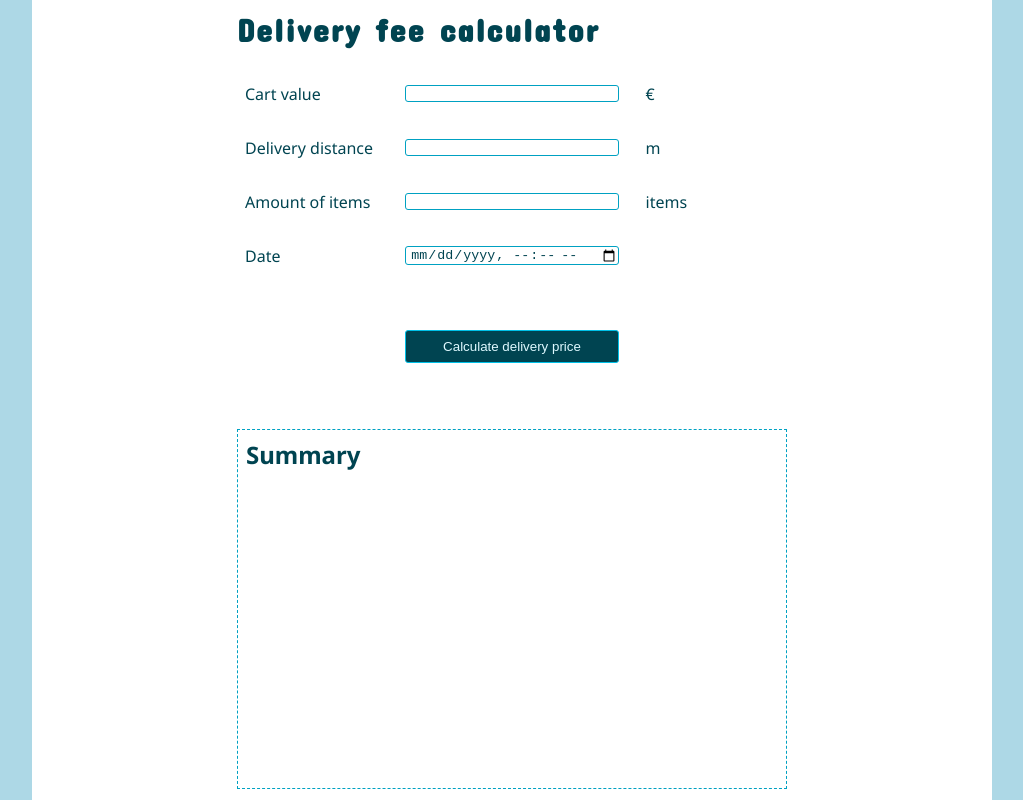
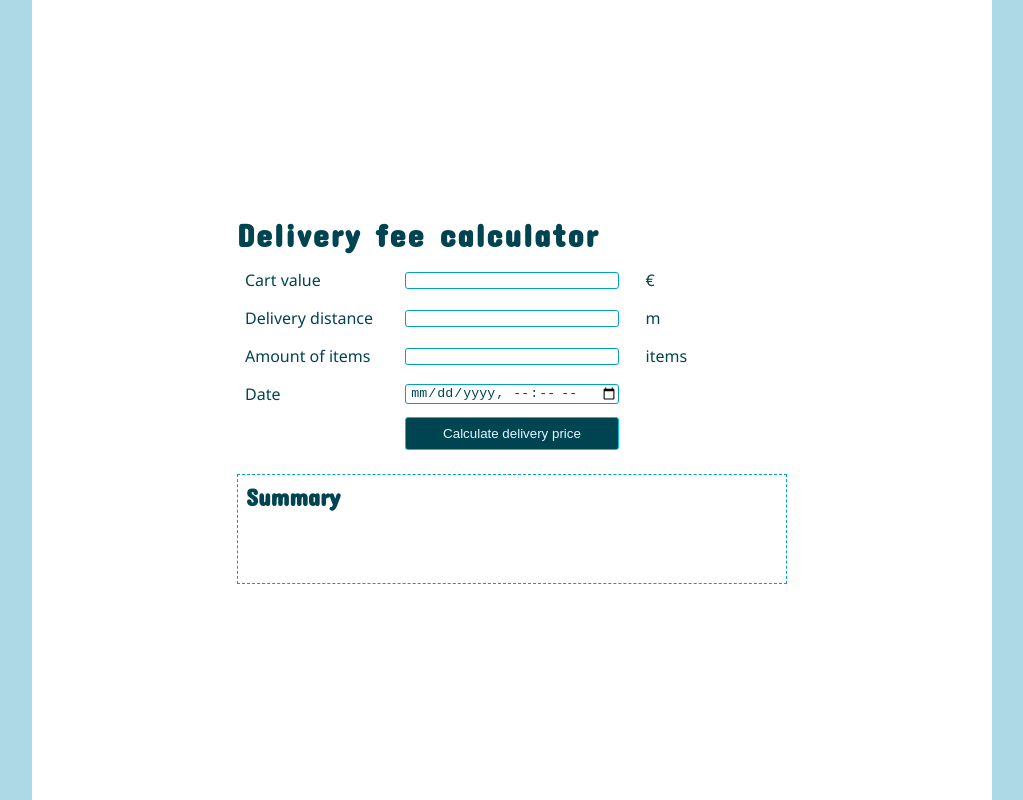
Before and after one commit to JerryUusis/delivery_fee_calculator, a React (Vite) app: page / in a window 1280 px wide. Shown: the whole page, without its empty margins (128-1151 px from the left). Built offline with nearby package versions, Linux system fonts and the light colour scheme.

Commit message:
Update spacing rules

```diff
--- a/src/index.css
+++ b/src/index.css
@@ -35,7 +35,7 @@
     width: 75%;
     display: flex;
     flex-direction: column;
-    justify-content: space-evenly;
+    justify-content: center;
     align-items: center;
     background-color: white;
 }
@@ -52,8 +52,8 @@
 
 form {
     width: 75%;
-    height: 45%;
     max-width: 550px;
+    margin-bottom: 1rem;
 }
 
 .input-fields-container {
@@ -65,7 +65,7 @@ form {
 
 .input-container {
     display: flex;
-    padding: 1rem 0;
+    padding: 0.5rem 0;
     flex-wrap: nowrap;
     align-items: center;
     justify-content: space-between;
@@ -95,6 +95,7 @@ form {
     border-radius: 3px;
     padding: 0.5rem 0;
     transition: 125ms all;
+    margin-top: 0.25rem;
 }
 
 .input-fields-container button:hover {
@@ -117,7 +118,7 @@ input {
     position: relative;
     /* display: flex; */
     flex-direction: column;
-    height: 45%;
+
     width: 70%;
     padding: 0.5rem;
     max-width: 550px;
@@ -126,6 +127,7 @@ input {
 }
 
 .summary-container h2 {
+    font-family: "concert one", sans-serif;
     display: flex;
     flex-direction: column;
     justify-self: start;
```
